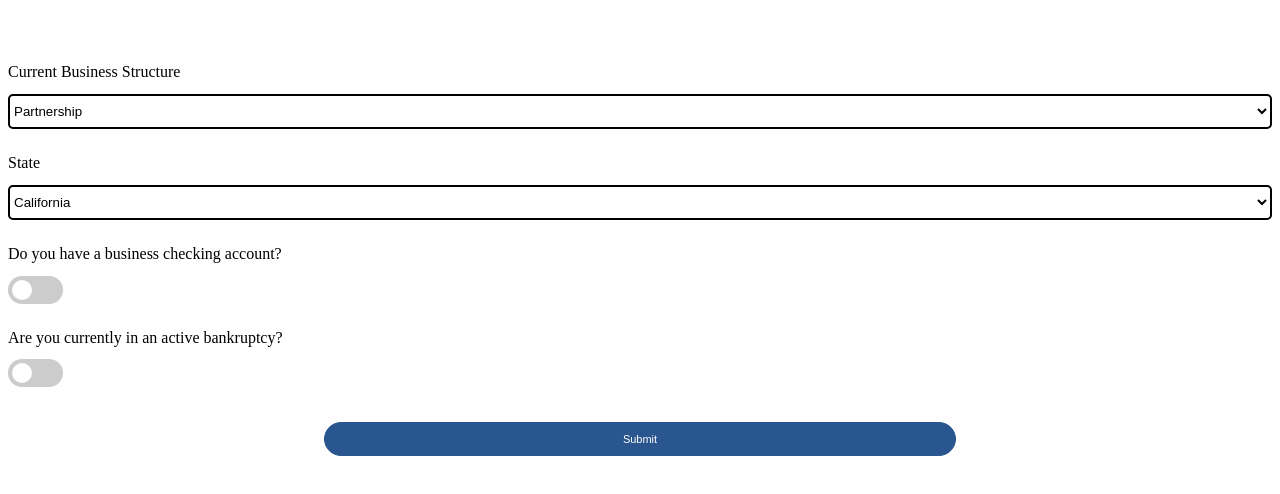
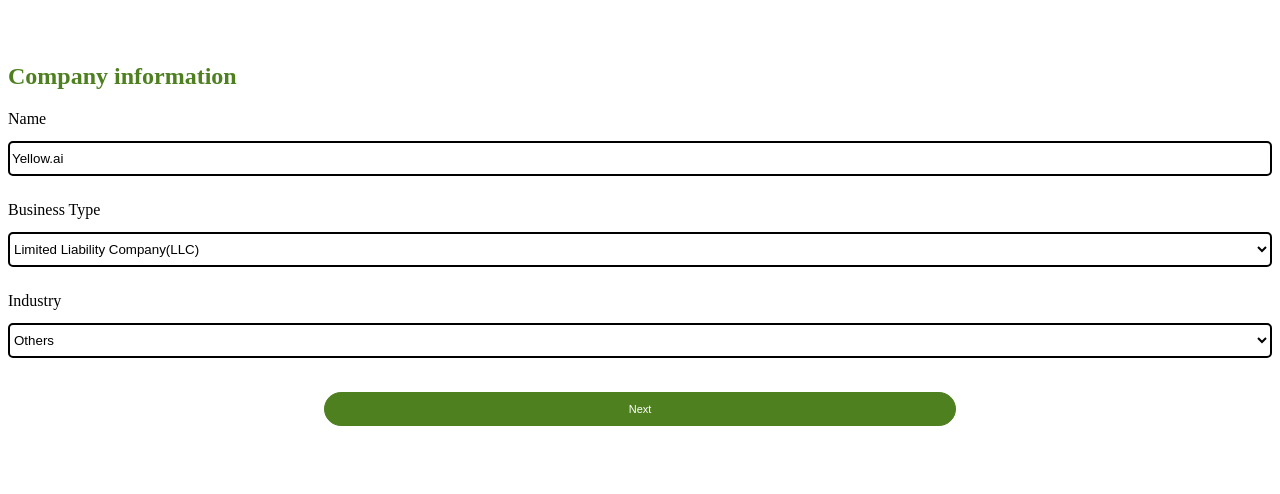
Before and after one commit to Yaswanth522/one-park-personal-details, a React (Create React App) app: page / in a window 1280 px wide. Shown: the top 494 px of the page. Built offline with nearby package versions, Linux system fonts and the light colour scheme.

Commit message:
updated form

```diff
--- a/src/App.js
+++ b/src/App.js
@@ -3,17 +3,19 @@ import { useState } from "react";
 
 function App() {
   const [formData, setFormData] = useState({
-    "current-business-structure": "Partnership",
-    "state": "CA",
-    "have-checking-account": "off",
-    "active-bankruptcy": "off"
+    "company-name": "Yellow.ai",
+    "business-type": "Limited Liability Company(LLC)",
+    "industry": "Others"
   });
 
   const onChangeHandler = (e) => {
-    let returnedValue = e.target.value
-    if(e.target.name === "have-checking-account" || e.target.name === "active-bankruptcy") {
-      returnedValue = returnedValue === "on" ? "Yes" : "No"
-    }
+    let returnedValue = e.target.value;
+    // if (
+    //   e.target.name === "have-checking-account" ||
+    //   e.target.name === "active-bankruptcy"
+    // ) {
+    //   returnedValue = returnedValue === "on" ? "Yes" : "No";
+    // }
     setFormData({
       ...formData,
       [e.target.name]: returnedValue,
@@ -38,14 +40,27 @@ function App() {
 
   return (
     <div className="container">
+      <h2 className="form-heading">Company information </h2>
       <form onSubmit={onSubmitHandler}>
         <div className="row">
-          <label htmlFor="current-business-structure">
-            Current Business Structure
-          </label>
+        <label htmlFor="company-name">Name</label>
+          <div className="tf">
+            <input
+              type="text"
+              id="company-name"
+              name="company-name"
+              value={formData["company-name"]}
+              onChange={onChangeHandler}
+              required
+            />
+            <br />
+          </div>
+        </div>
+        <div className="row">
+          <label htmlFor="business-type">Business Type</label>
           <div>
             <select
-              value={formData["current-business-structure"]}
+              value={formData["business-type"]}
               className="form-inputs"
               name="current-business-structure"
               onChange={onChangeHandler}
@@ -58,10 +73,29 @@ function App() {
               </option>
               <option value="C Corporation">C Corporation</option>
               <option value="S Corporation">S Corporation</option>
+              <option value="Others">Others</option>
             </select>
           </div>
         </div>
         <div className="row">
+        <label htmlFor="industry">Industry</label>
+          <div className="tf">
+            <select
+              value={formData.industry}
+              className="form-inputs"
+              name="industry"
+              onChange={onChangeHandler}
+              required
+            >
+              <option value="Restaurant">Restaurant</option>
+              <option value="Healthcare">Healthcare</option>
+              <option value="Construction">Construction</option>
+              <option value="Hospitality">Hospitality</option>
+              <option value="Others">Others</option>
+            </select>
+          </div>
+        </div>
+        {/* <div className="row">
           <label htmlFor="state">State</label>
           <div>
             <select
@@ -124,8 +158,8 @@ function App() {
               <option value="WY">Wyoming</option>
             </select>
           </div>
-        </div>
-        <div className="row">
+        </div> */}
+        {/* <div className="row">
           <label htmlFor="have-checking-account">
             Do you have a business checking account?
           </label>
@@ -146,8 +180,8 @@ function App() {
               <span className="slider round"></span>
             </label>
           </div>
-        </div>
-        <button type="submit">Submit</button>
+        </div> */}
+        <button type="submit">Next</button>
       </form>
     </div>
   );
--- a/src/index.css
+++ b/src/index.css
@@ -30,8 +30,8 @@ input[type="text"]:focus,input[type="email"]:focus,input[type="tel"]:focus,input
 }
 
 button {
-  background-color: #29568E;
-  border: 1px solid #29568E;
+  background-color: #4E8020;
+  border: 1px solid #4E8020;
   border-radius: 30px;
   font-size: 11px;
   display: block;
@@ -48,7 +48,7 @@ button {
 button:focus,button:hover
 {
 	outline:none;
-	background-color:#87b8f3;
+	background-color:#8AB752;
 	cursor:pointer;
 	color:black;
 }
@@ -77,7 +77,7 @@ button:focus,button:hover
   left: 0;
   right: 0;
   bottom: 0;
-  background-color: #ccc;
+  background-color: #e8f9d2;
   -webkit-transition: .4s;
   transition: .4s;
 }
@@ -89,17 +89,17 @@ button:focus,button:hover
   width: 20px;
   left: 4px;
   bottom: 4px;
-  background-color: white;
+  background-color: #8AB752;
   -webkit-transition: .4s;
   transition: .4s;
 }
 
 input:checked + .slider {
-  background-color: #29568E;
+  background-color: #4E8020;
 }
 
 input:focus + .slider {
-  box-shadow: 0 0 1px #29568E;
+  box-shadow: 0 0 1px #4E8020;
 }
 
 input:checked + .slider:before {
@@ -116,3 +116,7 @@ input:checked + .slider:before {
 .slider.round:before {
   border-radius: 50%;
 }
+
+.form-heading{
+  color: #4E8020;
+}
```
